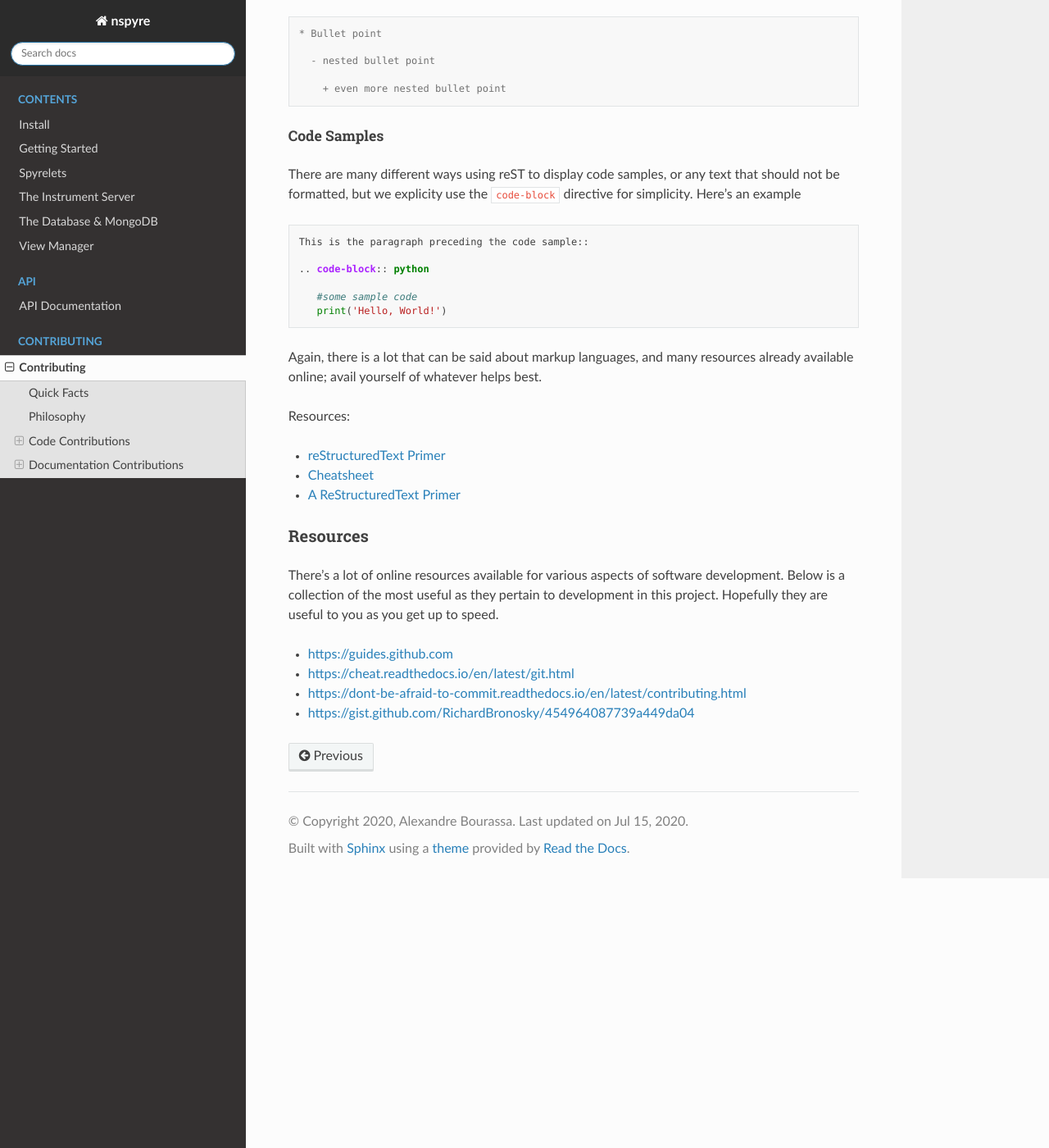
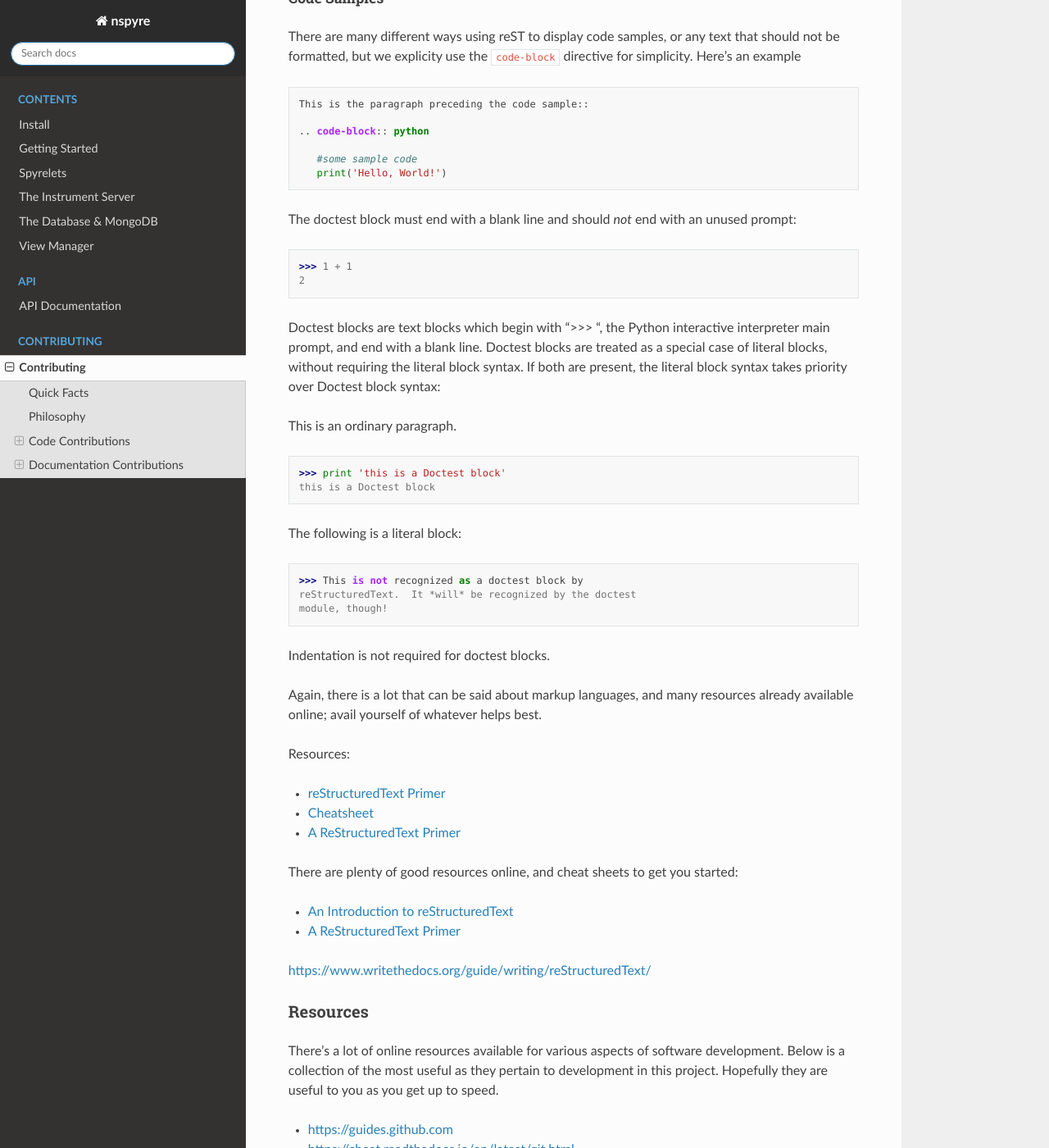
Before and after one commit to nspyre-org/nspyre, a Sphinx documentation site: the page built from docs/contributing.rst, in a window 1280 px wide and 1400 px high, scrolled down 7462 px. Shown: the whole window at 82% size. Built offline with Sphinx 7.4.7 and the Read the Docs theme 2.0.0, drawn with Linux system fonts in a browser that asks for light colours; some of the changed text lies outside the part shown.

Commit message:
Update contributing.rst

```diff
--- a/docs/contributing.rst
+++ b/docs/contributing.rst
@@ -277,6 +270,32 @@ There are many different ways using reST to display code samples, or any text th
       #some sample code
       print('Hello, World!')
 
+The doctest block must end
+with a blank line and should *not* end with an unused prompt::
+
+    >>> 1 + 1
+    2
+
+
+Doctest blocks are text blocks which begin with ">>> ", the Python interactive interpreter main prompt, and end with a blank line. Doctest blocks are treated as a special case of literal blocks, without requiring the literal block syntax. If both are present, the literal block syntax takes priority over Doctest block syntax:
+
+This is an ordinary paragraph.
+
+>>> print 'this is a Doctest block'
+this is a Doctest block
+
+The following is a literal block::
+
+    >>> This is not recognized as a doctest block by
+    reStructuredText.  It *will* be recognized by the doctest
+    module, though!
+Indentation is not required for doctest blocks.
+
+
+
+
+
+
 Again, there is a lot that can be said about markup languages, and many resources already available online; avail yourself of whatever helps best.
 
 Resources:
@@ -284,6 +303,14 @@ Resources:
 * `reStructuredText Primer <https://www.sphinx-doc.org/en/master/usage/restructuredtext/basics.html>`_
 * `Cheatsheet <https://github.com/ralsina/rst-cheatsheet>`_
 * `A ReStructuredText Primer <https://docutils.sourceforge.io/docs/user/rst/quickstart.html>`_
+
+
+There are plenty of good resources online, and cheat sheets to get you started:
+
+* `An Introduction to reStructuredText <https://docutils.readthedocs.io/en/sphinx-docs/ref/rst/introduction.html>`_
+* `A ReStructuredText Primer <https://docutils.readthedocs.io/en/sphinx-docs/user/rst/quickstart.html>`_
+
+https://www.writethedocs.org/guide/writing/reStructuredText/
 
 
 
```
Also changed, not shown: other parts of docs/contributing.rst (+0 -7 lines).
